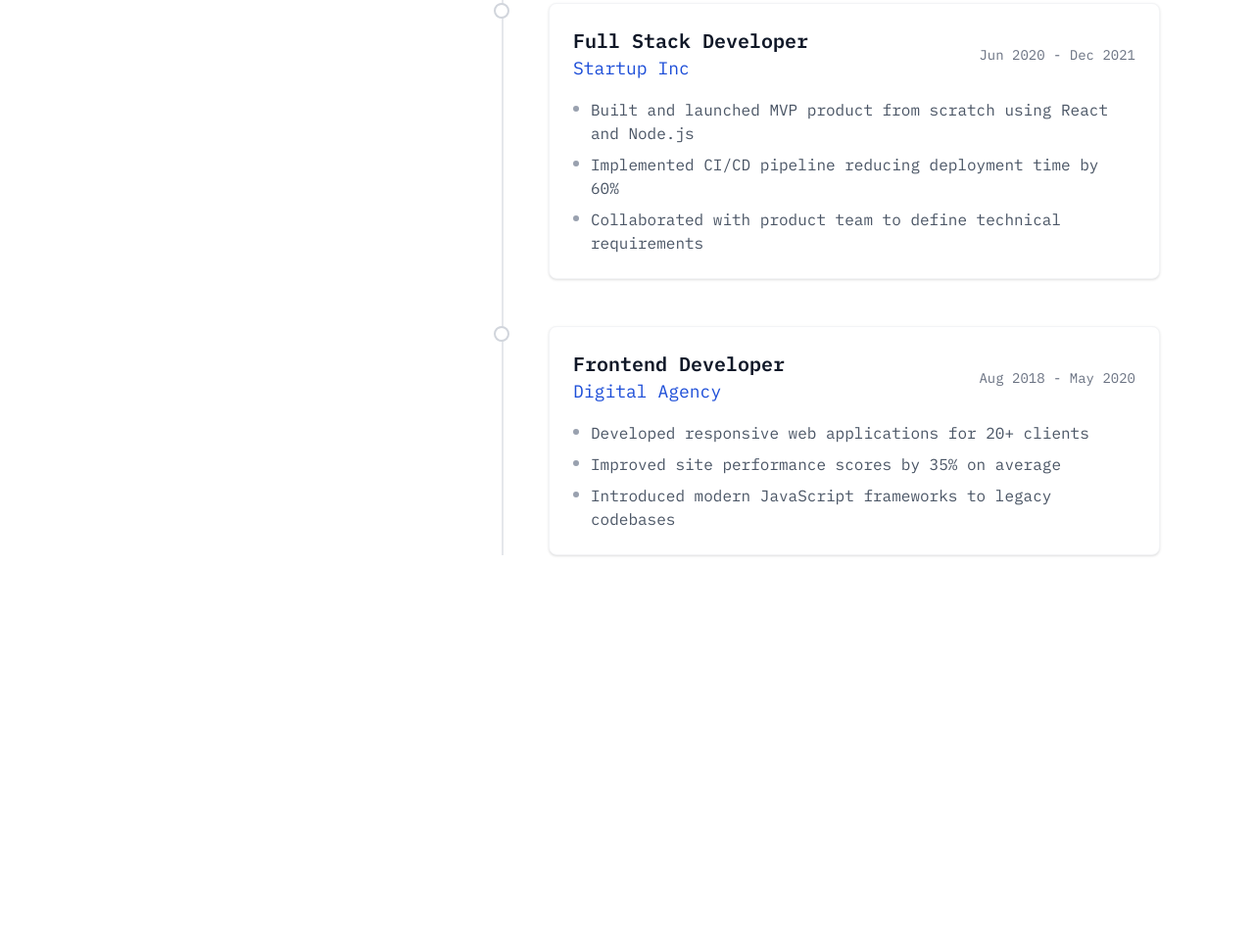
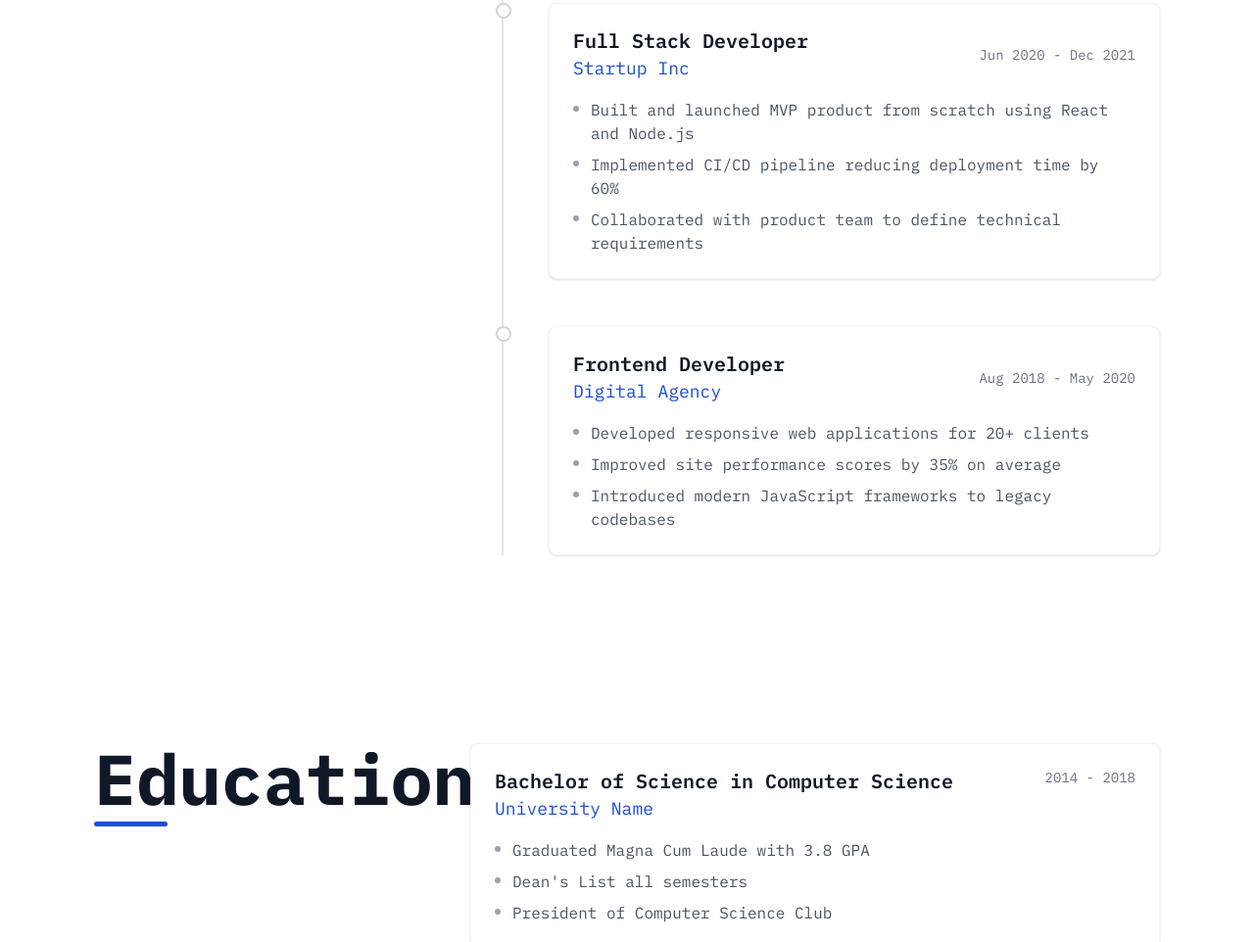
Before and after one commit to RyanFitzgerald/devportfolio, an Astro site: page / in a window 1280 px wide. Shown: the part 2586-3548 px from the top of the page at 98% size. Before the commit the page ends 3249 px from the top, so only its background shows below. Built offline with nearby package versions, Linux system fonts and the light colour scheme; Astro itself is replaced by a stand-in of ours.

Commit message:
Add education section to config and integrate Education component in index page for comprehensive user profile display

```diff
--- a/src/components/About.astro
+++ b/src/components/About.astro
@@ -7,6 +7,11 @@ import { siteConfig } from "../config";
     <div class="grid grid-cols-1 lg:grid-cols-12 gap-8 lg:gap-16 items-start">
       <div class="lg:col-span-4">
         <h2 class="text-5xl lg:text-7xl font-bold text-gray-900">About Me</h2>
+        <div
+          class="w-[75px] h-[5px] mt-2 rounded-full"
+          style={`background-color: ${siteConfig.accentColor}`}
+        >
+        </div>
       </div>
 
       <div class="lg:col-span-8 space-y-8">
--- /dev/null
+++ b/src/components/Education.astro
@@ -0,0 +1,58 @@
+---
+import { siteConfig } from "../config";
+const hasEducation = siteConfig.education && siteConfig.education.length > 0;
+---
+
+{
+  hasEducation && (
+    <section class="p-16 md:p-24">
+      <div>
+        <div class="grid grid-cols-1 lg:grid-cols-12 gap-8 lg:gap-16 items-start">
+          <div class="lg:col-span-4">
+            <h2 class="text-5xl lg:text-7xl font-bold text-gray-900">
+              Education
+            </h2>
+            <div
+              class="w-[75px] h-[5px] mt-2 rounded-full"
+              style={`background-color: ${siteConfig.accentColor}`}
+            />
+          </div>
+
+          <div class="lg:col-span-8">
+            <div class="space-y-8">
+              {siteConfig.education.map((edu) => (
+                <div class="bg-white rounded-lg shadow-sm border border-gray-100 p-6 hover:shadow-md transition-shadow duration-300">
+                  <div class="flex flex-col sm:flex-row sm:items-start sm:justify-between mb-4">
+                    <div>
+                      <h3 class="text-xl font-semibold text-gray-900">
+                        {edu.degree}
+                      </h3>
+                      <p
+                        class="text-lg"
+                        style={`color: ${siteConfig.accentColor}`}
+                      >
+                        {edu.school}
+                      </p>
+                    </div>
+                    <span class="text-sm text-gray-500 mt-2 sm:mt-0">
+                      {edu.dateRange}
+                    </span>
+                  </div>
+
+                  <ul class="space-y-2">
+                    {edu.achievements.map((achievement) => (
+                      <li class="flex items-start">
+                        <span class="inline-block w-1.5 h-1.5 rounded-full bg-gray-400 mt-2 mr-3 flex-shrink-0" />
+                        <span class="text-gray-600">{achievement}</span>
+                      </li>
+                    ))}
+                  </ul>
+                </div>
+              ))}
+            </div>
+          </div>
+        </div>
+      </div>
+    </section>
+  )
+}
--- a/src/components/Experience.astro
+++ b/src/components/Experience.astro
@@ -12,6 +12,10 @@ const hasExperience = siteConfig.experience && siteConfig.experience.length > 0;
             <h2 class="text-5xl lg:text-7xl font-bold text-gray-900">
               Experience
             </h2>
+            <div
+              class="w-[75px] h-[5px] mt-2 rounded-full"
+              style={`background-color: ${siteConfig.accentColor}`}
+            />
           </div>
 
           <div class="lg:col-span-8">
@@ -21,7 +25,7 @@ const hasExperience = siteConfig.experience && siteConfig.experience.length > 0;
               {siteConfig.experience.map((exp) => (
                 <div class="relative flex items-start mb-12 last:mb-0 group">
                   <div
-                    class="absolute left-8 w-4 h-4 bg-white border-2 border-gray-300 rounded-full -translate-x-1/2 group-hover:border-[var(--accent-color)] transition-colors duration-300"
+                    class="absolute ml-0.5 left-8 w-4 h-4 bg-white border-2 border-gray-300 rounded-full -translate-x-1/2 group-hover:border-[var(--accent-color)] transition-colors duration-300"
                     style={`--accent-color: ${siteConfig.accentColor}`}
                   />
 
--- a/src/components/Projects.astro
+++ b/src/components/Projects.astro
@@ -3,58 +3,85 @@ import { siteConfig } from "../config";
 const hasProjects = siteConfig.projects && siteConfig.projects.length > 0;
 ---
 
-{hasProjects && (
+{
+  hasProjects && (
     <section class="p-16 md:p-24">
       <div>
         <div class="grid grid-cols-1 lg:grid-cols-12 gap-8 lg:gap-16 items-start">
           <div class="lg:col-span-4">
-          <h2 class="text-5xl lg:text-7xl font-bold text-gray-900">Projects</h2>
+            <h2 class="text-5xl lg:text-7xl font-bold text-gray-900">
+              Projects
+            </h2>
+            <div
+              class="w-[75px] h-[5px] mt-2 rounded-full"
+              style={`background-color: ${siteConfig.accentColor}`}
+            ></div>
           </div>
 
           <div class="lg:col-span-8">
             <div class="space-y-8">
               {siteConfig.projects.map((project, index) => {
-              const Component = project.link ? 'a' : 'div';
-              const linkProps = project.link ? {
+                const Component = project.link ? "a" : "div";
+                const linkProps = project.link
+                  ? {
                       href: project.link,
                       target: "_blank",
-                rel: "noopener noreferrer"
-              } : {};
+                      rel: "noopener noreferrer",
+                    }
+                  : {};
 
                 return (
                   <div class="group relative">
                     <Component
                       {...linkProps}
                       class={`block relative p-8 bg-gray-50 rounded-2xl border border-gray-200 transition-all duration-300 ${
-                      project.link ? 'hover:bg-white hover:shadow-xl hover:border-gray-300 hover:-translate-y-1' : ''
+                        project.link
+                          ? "hover:bg-white hover:shadow-xl hover:border-gray-300 hover:-translate-y-1"
+                          : ""
                       }`}
                     >
                       {project.link && (
                         <div class="absolute top-8 right-8 w-12 h-12 flex items-center justify-center bg-gray-900 rounded-full text-white transition-all duration-300 group-hover:bg-gray-700">
-                        <svg class="w-5 h-5 transition-transform duration-300 group-hover:translate-x-0.5 group-hover:-translate-y-0.5" fill="none" stroke="currentColor" viewBox="0 0 24 24">
-                          <path stroke-linecap="round" stroke-linejoin="round" stroke-width="2" d="M7 17L17 7M17 7H7M17 7V17" />
+                          <svg
+                            class="w-5 h-5 transition-transform duration-300 group-hover:translate-x-0.5 group-hover:-translate-y-0.5"
+                            fill="none"
+                            stroke="currentColor"
+                            viewBox="0 0 24 24"
+                          >
+                            <path
+                              stroke-linecap="round"
+                              stroke-linejoin="round"
+                              stroke-width="2"
+                              d="M7 17L17 7M17 7H7M17 7V17"
+                            />
                           </svg>
                         </div>
                       )}
 
                       <div class="space-y-4">
                         <div>
-                        <span class="text-sm font-mono text-gray-500">0{index + 1}</span>
+                          <span class="text-sm font-mono text-gray-500">
+                            0{index + 1}
+                          </span>
                           <h3 class="text-2xl font-bold text-gray-900 mt-1">
                             {project.name}
                           </h3>
                         </div>
 
-                      <p class={`text-lg text-gray-600 leading-relaxed ${project.link ? 'pr-16' : ''}`}>
+                        <p
+                          class={`text-lg text-gray-600 leading-relaxed ${project.link ? "pr-16" : ""}`}
+                        >
                           {project.description}
                         </p>
 
                         {project.skills && project.skills.length > 0 && (
                           <div class="flex flex-wrap gap-2 pt-2">
                             {project.skills.map((skill) => (
-                            <span class={`px-3 py-1.5 bg-gray-900 text-white rounded-lg text-sm font-medium transition-all duration-300 ${
-                              project.link ? 'group-hover:bg-gray-800' : ''
-                            }`}>
+                              <span
+                                class={`px-3 py-1.5 bg-gray-900 text-white rounded-lg text-sm font-medium transition-all duration-300 ${
+                                  project.link ? "group-hover:bg-gray-800" : ""
+                                }`}
+                              >
                                 {skill}
                               </span>
                             ))}
@@ -70,4 +97,5 @@ const hasProjects = siteConfig.projects && siteConfig.projects.length > 0;
         </div>
       </div>
     </section>
-)}
+  )
+}
--- a/src/config.ts
+++ b/src/config.ts
@@ -58,4 +58,26 @@ export const siteConfig = {
       ],
     },
   ],
+  education: [
+    {
+      school: "University Name",
+      degree: "Bachelor of Science in Computer Science",
+      dateRange: "2014 - 2018",
+      achievements: [
+        "Graduated Magna Cum Laude with 3.8 GPA",
+        "Dean's List all semesters",
+        "President of Computer Science Club"
+      ]
+    },
+    {
+      school: "Online Platform",
+      degree: "Full Stack Development Certificate",
+      dateRange: "2019",
+      achievements: [
+        "Completed 500+ hours of coursework",
+        "Built 10+ portfolio projects",
+        "Specialized in React and Node.js"
+      ]
+    }
+  ],
 };
--- a/src/pages/index.astro
+++ b/src/pages/index.astro
@@ -3,6 +3,7 @@ import Hero from "../components/Hero.astro";
 import About from "../components/About.astro";
 import Projects from "../components/Projects.astro";
 import Experience from "../components/Experience.astro";
+import Education from "../components/Education.astro";
 import { siteConfig } from "../config";
 import "../styles/global.css";
 ---
@@ -28,6 +29,7 @@ import "../styles/global.css";
       <About />
       <Projects />
       <Experience />
+      <Education />
     </section>
   </body>
 </html>
```
Lines whose indentation alone changed are shown as unchanged.
